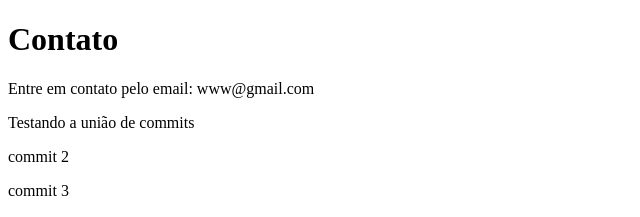
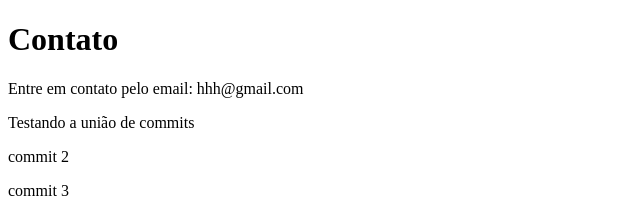
Before and after one commit to Brugarassis/Novo_rep, a plain HTML site: page contato.html in a window 1280 px wide. Shown: the top 217 px of the page, 0-640 px from the left. Drawn offline with Linux system fonts and the light colour scheme.

Commit message:
atualizando email hhh

```diff
--- a/contato.html
+++ b/contato.html
@@ -7,7 +7,7 @@
 </head>
 <body>
     <h1>Contato</h1>
-    <p>Entre em contato pelo email: www@gmail.com</p>
+    <p>Entre em contato pelo email: hhh@gmail.com</p>
     <p>Testando a união de commits</p>
     <p>commit 2</p>
     <p>commit 3</p>
```
